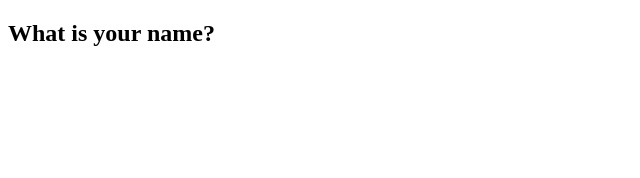
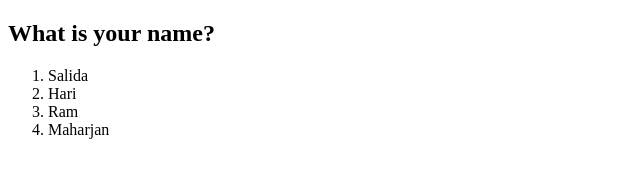
Before and after one commit to salidamaharjan/code-quiz-challenge-4, a plain HTML site: page index.html in a window 1280 px wide. Shown: the whole page, without its empty margins (0-640 px from the left). Drawn offline with Linux system fonts and the light colour scheme.

Commit message:
added answer option in list using js

```diff
--- a/assets/js/script.js
+++ b/assets/js/script.js
@@ -1,5 +1,13 @@
 //getting an element from html and storing in a variable in a DOM
 var questionTitle = document.querySelector(".question-title");
+var answerContainer = document.querySelector(".answer-container");
+var options = document.querySelectorAll(".option");
 
 //adding the question to h1 tag
 questionTitle.textContent = "What is your name?";
+
+//adding answer option to li tag
+options[0].textContent = "Salida";
+options[1].textContent = "Hari";
+options[2].textContent = "Ram";
+options[3].textContent = "Maharjan";
--- a/index.html
+++ b/index.html
@@ -10,6 +10,13 @@
       <!-- section created to hold the question -->
       <section id="question-section">
         <h1 class="question-title"></h1>
+        <ol class="answer-container">
+            <!--list to hol answer option-->
+            <li class="option"></li>
+            <li class="option"></li>
+            <li class="option"></li>
+            <li class="option"></li>
+        </ol>
       </section>
     </main>
     <script src="assets/js/script.js"></script>
```
